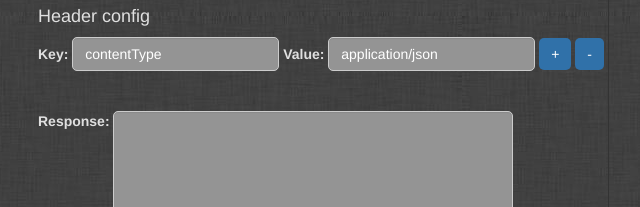
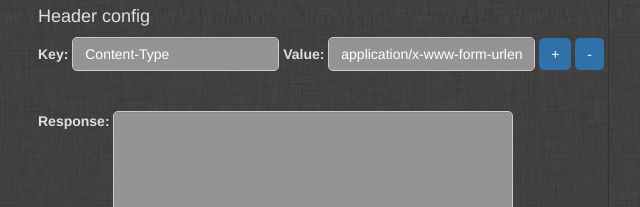
Before and after one commit to devil5263/httpRequest, an Electron app: page index.html in a window 1400 px wide. Shown: the part 284-491 px from the top of the page, 62-702 px from the left. Drawn offline with Linux system fonts and the light colour scheme.

Commit message:
change contentype

```diff
--- a/index.html
+++ b/index.html
@@ -182,9 +182,9 @@
             <h4>Header config</h4>
             <div class='config_content head_config'>
                 <label>Key:</label>
-                <input class='head_key' value='contentType' />
+                <input class='head_key' value='Content-Type' />
                 <label>Value:</label>
-                <input class='head_value' value='application/json' />
+                <input class='head_value' value='application/x-www-form-urlencoded' />
                 <button class='add'>+</button>
                 <button class='reduce'>-</button>
             </div>
@@ -421,11 +421,10 @@
                 head = config.head
             var defaultConfig = {
                 url: url,
-                type: type,
+                type: type.toUpperCase(),
                 data: param,
                 success: callback
             }
-
             $.ajax($.extend(defaultConfig, config.head))
         }
         Request.prototype.formatterConfig = function(config) {
```
